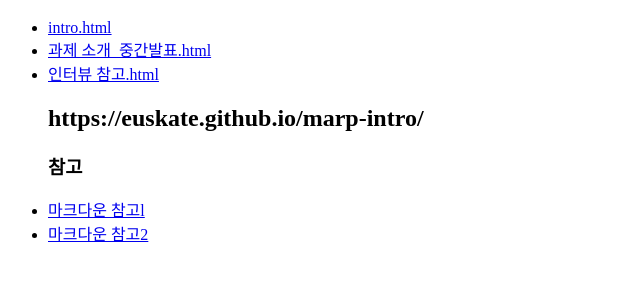
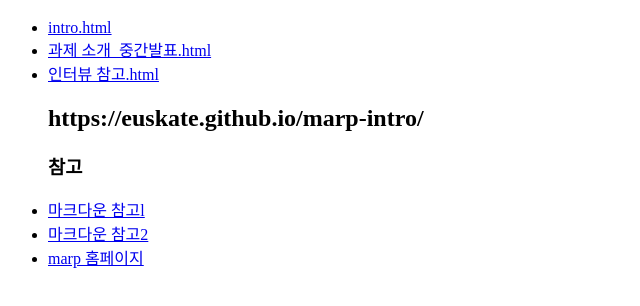
Before and after one commit to euskate/marp-intro, a plain HTML site: page index.html in a window 1280 px wide. Shown: the part 62-368 px from the top of the page, without its empty margins (0-640 px from the left). Drawn offline with Linux system fonts and the light colour scheme.

Commit message:
Update index.html

```diff
--- a/index.html
+++ b/index.html
@@ -8,4 +8,5 @@
 <h3>참고</h3>
 <li><a href='https://github.com/euskate/marp-intro/blob/main/slides/intro.md'>마크다운 참고l</a></li>
   <li><a href='https://github.com/euskate/marp-intro/blob/main/slides/%EA%B3%BC%EC%A0%9C%20%EC%86%8C%EA%B0%9C_%EC%A4%91%EA%B0%84%EB%B0%9C%ED%91%9C.md'>마크다운 참고2</a></li>
+  <li><a href='https://marp.app/'>marp 홈페이지</a></li>
 </ul></body></html>
```
